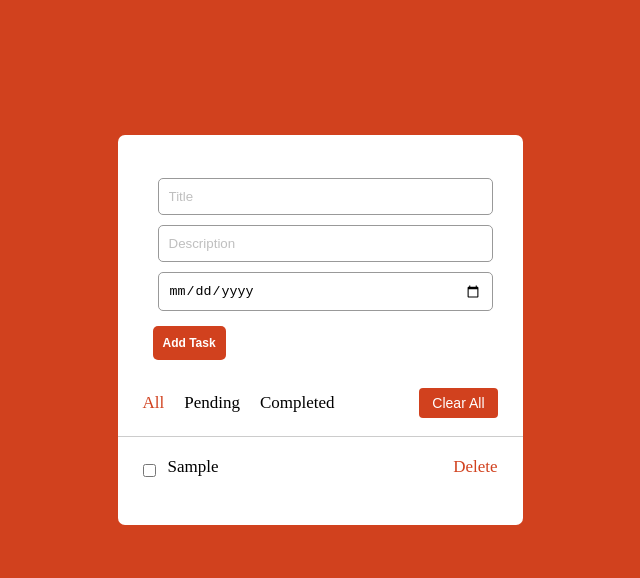
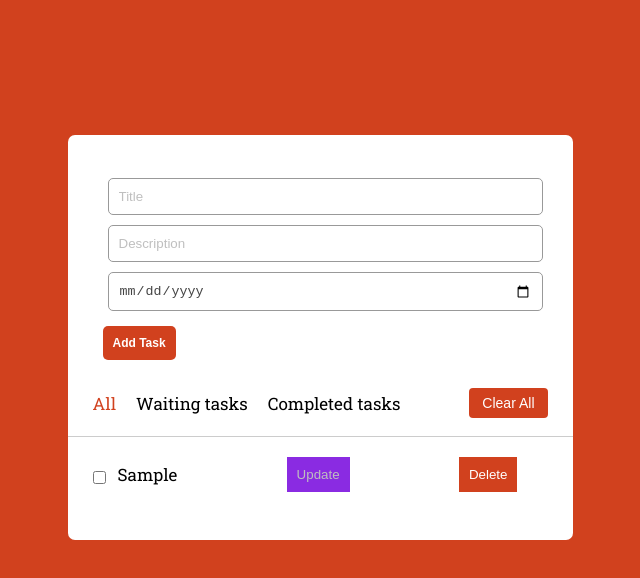
Before and after one commit to jamesguru/Task-Challenge, a plain HTML site: page index.html in a window 1280 px wide. Both pictures are taken after typing "Sample", "Sample", "2020-01-15" into the empty fields and a click on the button "Add Task". Shown: the whole page, without its empty margins (320-960 px from the left). Drawn offline with Linux system fonts and the light colour scheme.

Commit message:
working on the update

```diff
--- a/index.html
+++ b/index.html
@@ -5,60 +5,46 @@
 <!--[if gt IE 8]>      <html class="no-js"> <!--<![endif]-->
 <html>
   <head>
-        <meta charset="utf-8">
-        <meta http-equiv="X-UA-Compatible" content="IE=edge">
+    <meta charset="utf-8" />
+    <meta http-equiv="X-UA-Compatible" content="IE=edge" />
     <title></title>
-        <meta name="description" content="">
-        <meta name="viewport" content="width=device-width, initial-scale=1">
-        <link rel="stylesheet" href="./style.css">
+    <meta name="description" content="" />
+    <meta name="viewport" content="width=device-width, initial-scale=1" />
+    <link rel="stylesheet" href="./style.css" />
   </head>
   <body>
     <!--[if lt IE 7]>
-            <p class="browsehappy">You are using an <strong>outdated</strong> browser. Please <a href="#">upgrade your browser</a> to improve your experience.</p>
+      <p class="browsehappy">
+        You are using an <strong>outdated</strong> browser. Please
+        <a href="#">upgrade your browser</a> to improve your experience.
+      </p>
     <![endif]-->
 
     <div class="wrapper">
+      <div class="task-input">
+        <input type="text" placeholder="Title" class="title" />
 
-            <div class="task-input">
+        <input type="text" placeholder="Description" class="description" />
 
-                <input type="text" placeholder="Title" class="title">
-
-                <input type="text" placeholder="Description" class="description">
-
-
-                <input type="date" placeholder="Date" class="date">
-
+        <input type="date" placeholder="Date" class="date" />
 
         <button class="add-btn">Add Task</button>
-
-
-
-
       </div>
 
-
-
       <div class="controls">
-
         <div class="filters">
-
           <span id="all" class="active">All</span>
 
-                    <span id="pending" class="pending">Pending</span>
+          <span id="pending" class="pending">Waiting tasks</span>
 
-                    <span id="completed">Completed</span>
-
+          <span id="completed">Completed tasks</span>
         </div>
 
         <button class="clear-btn">Clear All</button>
       </div>
 
       <ul class="task-box"></ul>
-
-
     </div>
-
-
 
     <script src="./index.js" async defer></script>
   </body>
--- a/index.js
+++ b/index.js
@@ -7,64 +7,37 @@ const addButton = document.querySelector(".add-btn");
 
 const taskBox = document.querySelector(".task-box");
 
-
 const clearButton = document.querySelector(".clear-btn");
 const filterPending = document.querySelector(".pending");
 
-const task_title = document.querySelector('.task-title');
+const task_title = document.querySelector(".task-title");
 
 const filters = document.querySelectorAll(".filters span");
 
-
 let tasks = JSON.parse(localStorage.getItem("task-list"));
 
-
-
-
-
-
-
-filters.forEach(btn => {
-
-
-  btn.addEventListener("click",() => {
-
+filters.forEach((btn) => {
+  btn.addEventListener("click", () => {
     document.querySelector("span.active").classList.remove("active");
 
     btn.classList.add("active");
 
+    showTasks(btn.id);
+  });
+});
 
-    showTasks(btn.id);
+function showTasks(filter) {
+  let li = "";
 
+  if (tasks) {
+    tasks.forEach((task, id) => {
+      let isCompleted = task.status == "completed" ? "checked" : "";
 
-  })
-})
+      if (filter == task.status || filter == "all") {
+        li += `
 
 
 
-function showTasks (filter) {
-
-
-
-
-  let li = "";
-
-
-
- if(tasks){
-
-  tasks.forEach((task,id) => {
-
-
-    let isCompleted = task.status == 'completed' ? 'checked' : '';
-
-
-
-
-    if(filter == task.status  || filter == "all"){
-
-
-      li += `
 
       <li class="task">
 
@@ -73,8 +46,14 @@ function showTasks (filter) {
 
 
 
+              <input onclick = "updateStatus( this)" type="checkbox" id="${id} class="input-checkbox">
 
-              <input onclick = "updateStatus( this)" type="checkbox" id="${id} class="input-checkbox">
+
+
+
+
+
+
 
               <p class="${isCompleted}">${task.title}</p>
 
@@ -90,9 +69,13 @@ function showTasks (filter) {
               </label>
 
 
-             <p class="delete" onclick = "deleteTask(${id})" >Delete</p>
 
 
+
+              <button class="update" onclick = "updateTask(${id})">Update</button>
+
+
+             <button class="delete" onclick = "updateTask(${id})">Delete</button>
 
 
 
@@ -105,101 +88,27 @@ function showTasks (filter) {
 
 
 
-      `
-
-
-
-    }
-
-
-
-  });
- }
-
-  taskBox.innerHTML = li;
-
-
-
-}
 
 
 
 
 
-showTasks("all");
-
-function deleteTask(deleteId){
-
-
-tasks.splice(deleteId,1);
-
-
-localStorage.setItem("task-list",JSON.stringify(tasks));
-
-
-showTasks("all");
 
 
 
+      `;
+      }
+    });
+  }
 
+  taskBox.innerHTML = li;
 }
 
 
-function updateStatus(selectedItem) {
-
-let taskName = selectedItem.parentElement.lastElementChild;
+function updateTask(updateId){
 
 
 
-const id = selectedItem.id.split("")[0];
-
-
-
-
-if(selectedItem.checked){
-
-
-
-  taskName.classList.add("checked");
-
-
-  tasks[id].status = "completed";
-
-}else{
-
-  taskName.classList.remove("checked");
-
-
-  tasks[id].status = "pending";
-
-
-
-
-
-}
-
-
-
-
-
-localStorage.setItem("task-list",JSON.stringify(tasks));
-
-
-}
-
-
-
-addButton.addEventListener("click", () => {
-
-
-
-if (taskTitle.value && taskDate.value && taskdesc.value) {
-
-
-
-
-
-filterPending.addEventListener("click",() => {
 
 
   let tasks = JSON.parse(localStorage.getItem("task-list"));
@@ -207,14 +116,61 @@ filterPending.addEventListener("click",() => {
 
 
 
+  tasks[updateId].title = taskTitle.value;
+
+  tasks[updateId].desc = taskdesc.value;
+
+  tasks[updateId].date = taskDate.value;
 
 
-})
+  taskTitle.value = "";
+
+  taskDate.value= "";
+
+  taskDate.value= "";
 
 
 
+localStorage.setItem("task-list", JSON.stringify(tasks));
 
 
+}
+
+
+
+showTasks("all");
+
+function deleteTask(deleteId) {
+  tasks.splice(deleteId, 1);
+
+  localStorage.setItem("task-list", JSON.stringify(tasks));
+
+  showTasks("all");
+}
+
+function updateStatus(selectedItem) {
+  let taskName = selectedItem.parentElement.lastElementChild;
+
+  const id = selectedItem.id.split("")[0];
+
+  if (selectedItem.checked) {
+    taskName.classList.add("checked");
+
+    tasks[id].status = "completed";
+  } else {
+    taskName.classList.remove("checked");
+
+    tasks[id].status = "pending";
+  }
+
+  localStorage.setItem("task-list", JSON.stringify(tasks));
+}
+
+addButton.addEventListener("click", () => {
+  if (taskTitle.value && taskDate.value && taskdesc.value) {
+    filterPending.addEventListener("click", () => {
+      let tasks = JSON.parse(localStorage.getItem("task-list"));
+    });
 
     if (!tasks) {
       tasks = [];
@@ -229,40 +185,26 @@ filterPending.addEventListener("click",() => {
 
     tasks.push(newTask);
 
-    localStorage.setItem("task-list",JSON.stringify(tasks));
+    localStorage.setItem("task-list", JSON.stringify(tasks));
 
-    taskTitle.value= "";
+    taskTitle.value = "";
 
     taskdesc.value = "";
 
     taskDate.value = "";
 
     showTasks("all");
-
   }
 });
 
+clearButton.addEventListener("click", () => {
+  let tasks = JSON.parse(localStorage.getItem("task-list"));
 
+  if (tasks) {
+    tasks = [];
 
-clearButton.addEventListener("click", () => {
+    localStorage.setItem("task-list", JSON.stringify(tasks));
+  }
 
-
-    let tasks = JSON.parse(localStorage.getItem("task-list"));
-
-
-
-
-
-    if(tasks) {
-
-        tasks = [];
-
-        localStorage.setItem("task-list",JSON.stringify(tasks));
-
-    }
-
-
-
-
-
-})
+  showTasks("all");
+});
--- a/style.css
+++ b/style.css
@@ -1,3 +1,6 @@
+@import url('https://fonts.googleapis.com/css2?family=Roboto+Slab:wght@100;200;300;400;500;600;700;800;900&display=swap');
+
+
 *{
 
     margin: 0;
@@ -16,12 +19,14 @@ body{
     background-color: #d1411e;
 
     overflow: hidden;
+
+    font-family: 'Roboto Slab', serif;
 }
 
 
 .wrapper{
 
-    max-width: 405px;
+    max-width: 505px;
 
     margin: 135px auto;
 
@@ -30,6 +35,18 @@ body{
     border-radius: 7px;
 
     padding: 28px 0;
+}
+
+
+.date{
+
+
+    margin-left: 50px;
+
+    width: 150px;
+
+
+    color: #444;
 }
 
 .task{
@@ -242,6 +259,8 @@ padding-bottom: 0;
 }
 
 
+
+
 @keyframes inProgress{
     from{
         opacity: 0;
@@ -255,6 +274,18 @@ padding-bottom: 0;
 
 }
 
+.update{
+
+    border: none;
+
+    background-color: blueviolet;
+    color: #bfbfbf;
+
+    padding: 10px;
+
+    cursor: pointer;
+}
+
 
 
 .task .settings{
@@ -266,12 +297,18 @@ padding-bottom: 0;
 
 .delete{
 
-    color: #d1411e;
+    background-color: #d1411e;
+
+    color: #fff;
+
+    padding: 10px;
+
+    border: none;
 
     cursor: pointer;
 
+    margin-right: 30px;
 
-    margin-left: 150px;
 }
 
 .settings .task-menu{
```
Lines whose indentation alone changed are shown as unchanged.
